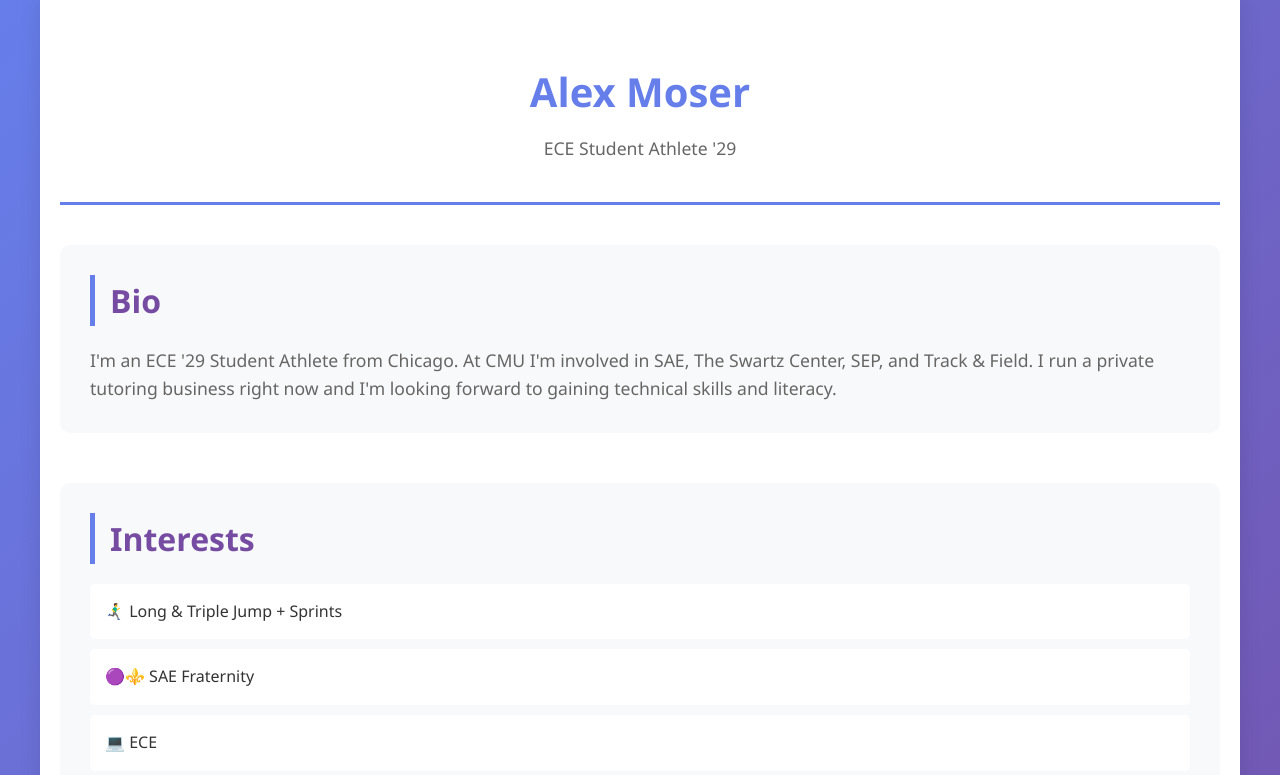
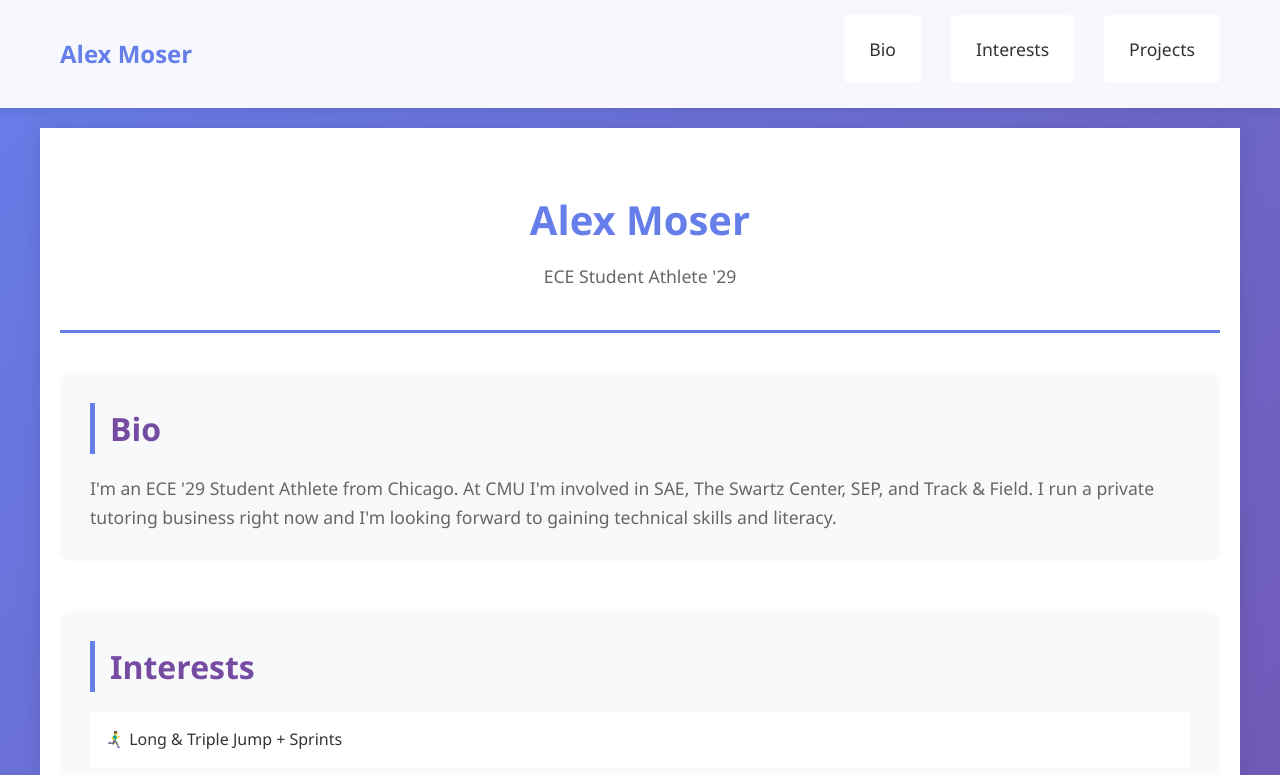
Before and after one commit to ajmoser1/ajmoser1.github.io, a plain HTML site: page index.html in a window 1280 px wide. Shown: the top 775 px of the page. Drawn offline with Linux system fonts and the light colour scheme.

Commit message:
Update index.html

```diff
--- a/index.html
+++ b/index.html
@@ -56,6 +56,10 @@
           - color: text color
           - background: page background
         */
+        html {
+            scroll-behavior: smooth;
+        }
+
         body {
             font-family: 'Segoe UI', Tahoma, Geneva, Verdana, sans-serif;
             line-height: 1.6;
@@ -80,6 +84,60 @@
             background: white;
             box-shadow: 0 0 20px rgba(0,0,0,0.1);
             /* box-shadow adds a subtle shadow effect */
+        }
+
+        /*
+          NAVIGATION BAR:
+          - Fixed at the top of the page
+          - Stays visible when scrolling
+          - Contains links to different sections
+        */
+        nav {
+            position: sticky;
+            top: 0;
+            background: rgba(255, 255, 255, 0.95);
+            backdrop-filter: blur(10px);
+            box-shadow: 0 2px 10px rgba(0,0,0,0.1);
+            z-index: 1000;
+            padding: 15px 0;
+            margin-bottom: 20px;
+        }
+
+        .nav-container {
+            max-width: 1200px;
+            margin: 0 auto;
+            padding: 0 20px;
+            display: flex;
+            justify-content: space-between;
+            align-items: center;
+        }
+
+        .nav-links {
+            display: flex;
+            list-style: none;
+            gap: 30px;
+            margin: 0;
+            padding: 0;
+        }
+
+        .nav-links a {
+            color: #333;
+            text-decoration: none;
+            font-weight: 500;
+            font-size: 1.1em;
+            transition: color 0.3s;
+            padding: 5px 10px;
+        }
+
+        .nav-links a:hover {
+            color: #667eea;
+        }
+
+        .nav-logo {
+            font-size: 1.5em;
+            font-weight: bold;
+            color: #667eea;
+            text-decoration: none;
         }
 
         /*
@@ -283,6 +341,18 @@
             section {
                 padding: 20px;
             }
+
+            .nav-links {
+                gap: 15px;
+            }
+
+            .nav-links a {
+                font-size: 0.9em;
+            }
+
+            .nav-logo {
+                font-size: 1.2em;
+            }
         }
     </style>
 </head>
@@ -293,6 +363,23 @@
       - Contains all visible content on your webpage
       - Everything users see goes here
     -->
+
+    <!--
+      NAVIGATION BAR:
+      - <nav> is a semantic HTML5 element for navigation
+      - Contains links to different sections of the page
+      - Stays at the top when scrolling (sticky positioning)
+    -->
+    <nav>
+        <div class="nav-container">
+            <a href="#" class="nav-logo">Alex Moser</a>
+            <ul class="nav-links">
+                <li><a href="#about">Bio</a></li>
+                <li><a href="#facts">Interests</a></li>
+                <li><a href="#projects">Projects</a></li>
+            </ul>
+        </div>
+    </nav>
 
     <div class="container">
         <!--
```
